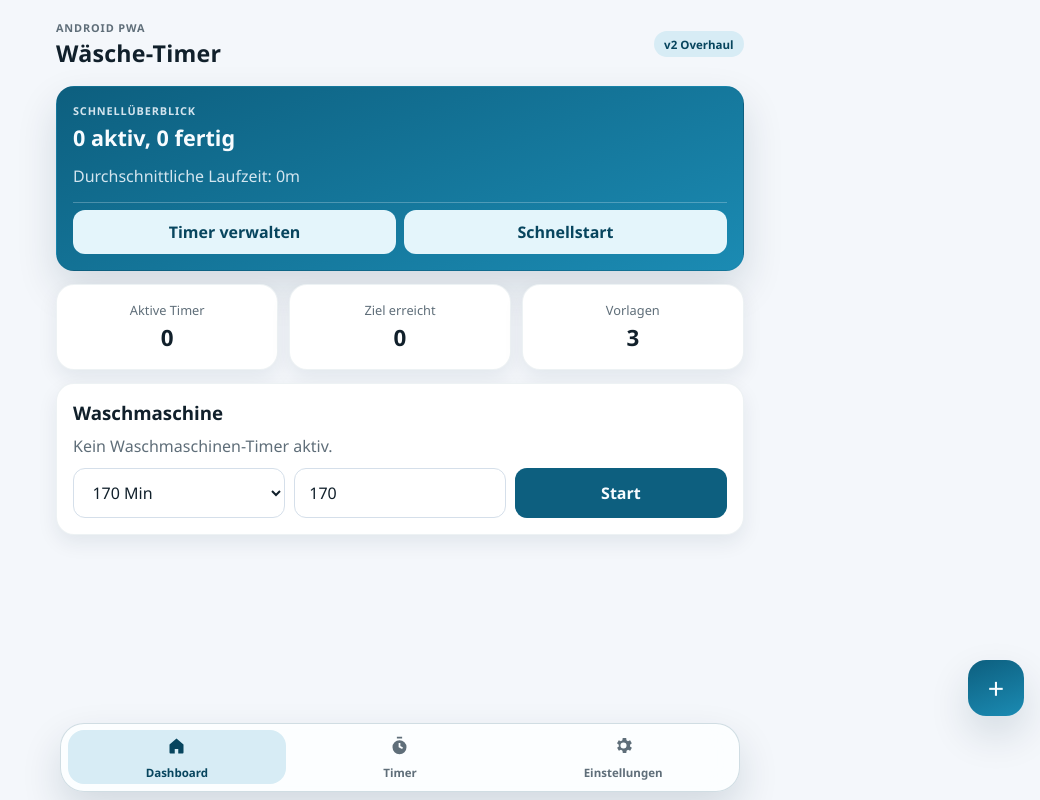
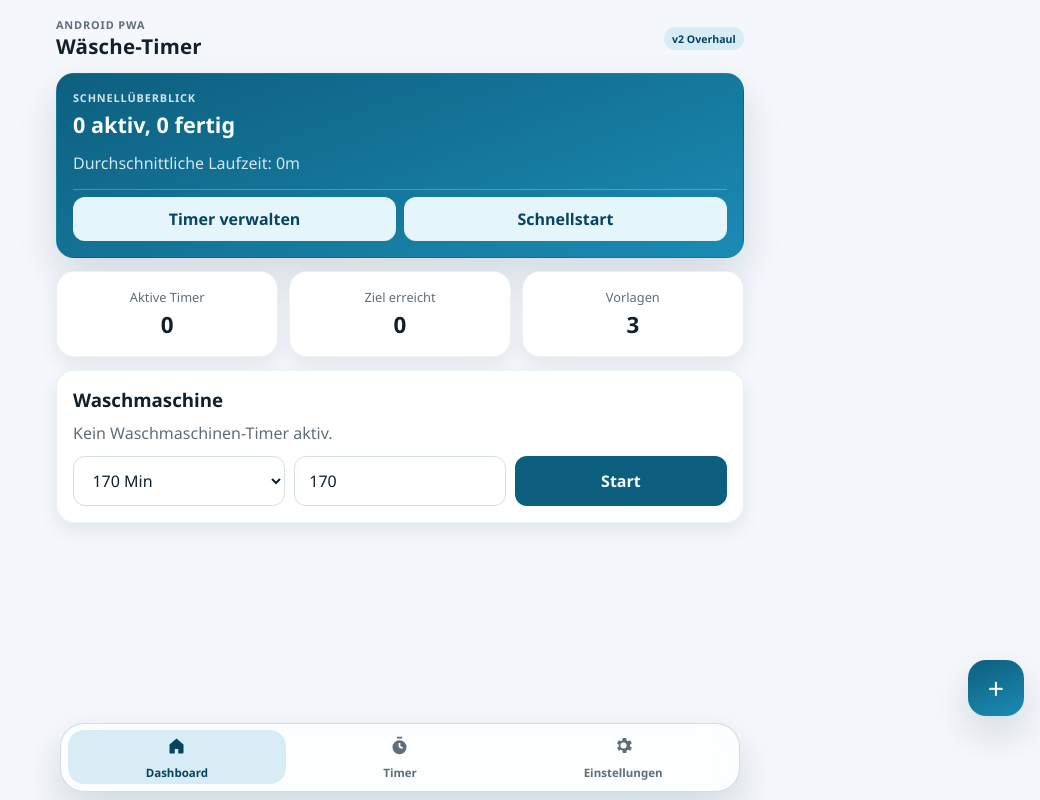
Before and after one commit to blaxcky/wasche-timer-app, a React (Vite) app: page / in a window 1280 px wide. Shown: the whole page, without its empty margins (240-1280 px from the left). Built offline with nearby package versions, Linux system fonts and the light colour scheme.

Commit message:
komapkter header

```diff
--- a/src/styles.css
+++ b/src/styles.css
@@ -81,13 +81,13 @@ button:focus-visible {
   display: flex;
   justify-content: space-between;
   align-items: center;
-  margin-bottom: 0.95rem;
-  padding: 0.4rem 0 0.15rem;
+  margin-bottom: 0.72rem;
+  padding: 0.2rem 0 0.08rem;
 }
 
 .top-bar h1 {
-  font-size: 1.45rem;
-  margin: 0.1rem 0 0;
+  font-size: 1.28rem;
+  margin: 0.04rem 0 0;
   letter-spacing: 0.01em;
 }
 
@@ -101,10 +101,10 @@ button:focus-visible {
 }
 
 .status-pill {
-  padding: 0.35rem 0.65rem;
+  padding: 0.26rem 0.52rem;
   border-radius: 999px;
   font-weight: 700;
-  font-size: 0.72rem;
+  font-size: 0.66rem;
   background: #d7ecf5;
   color: var(--primary-strong);
 }
```
